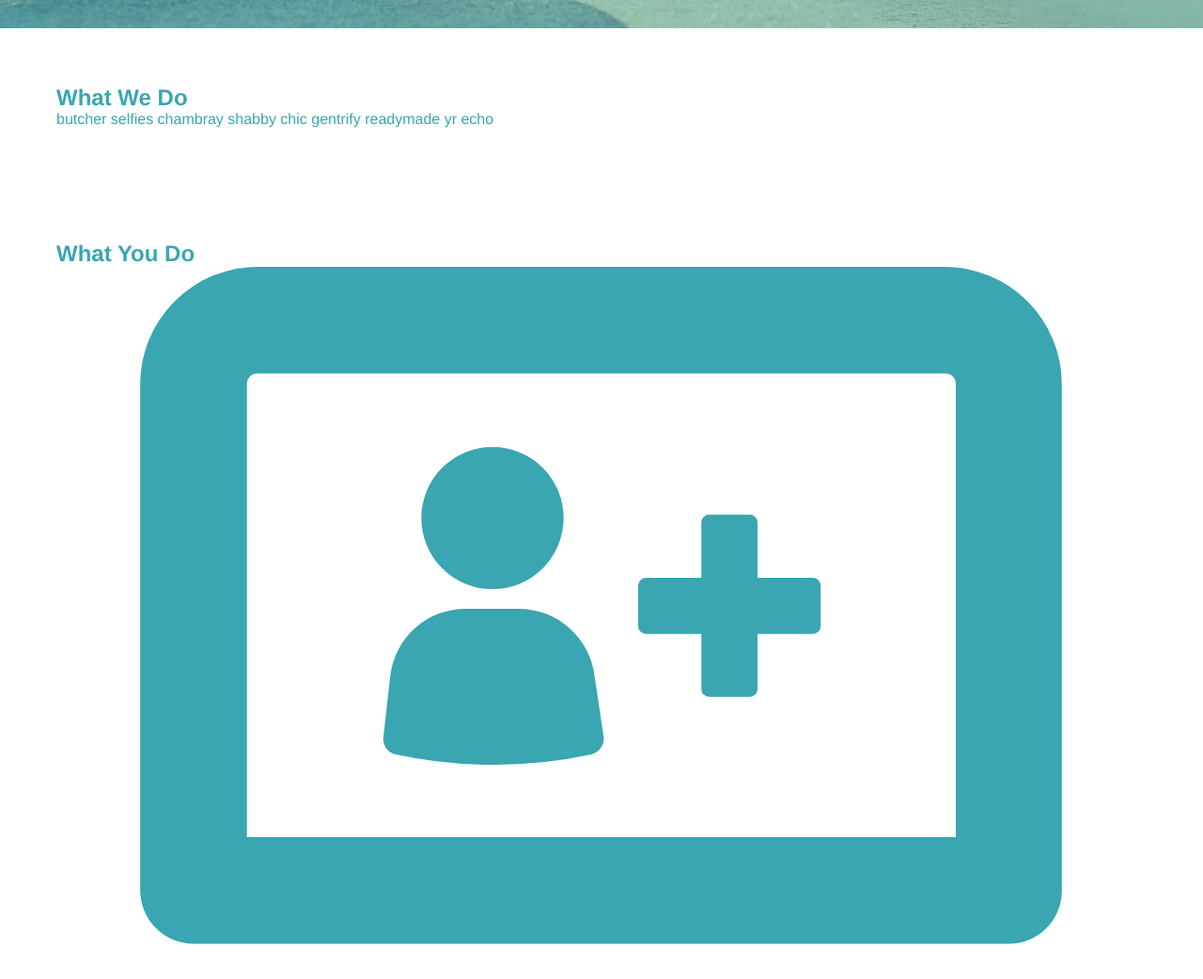
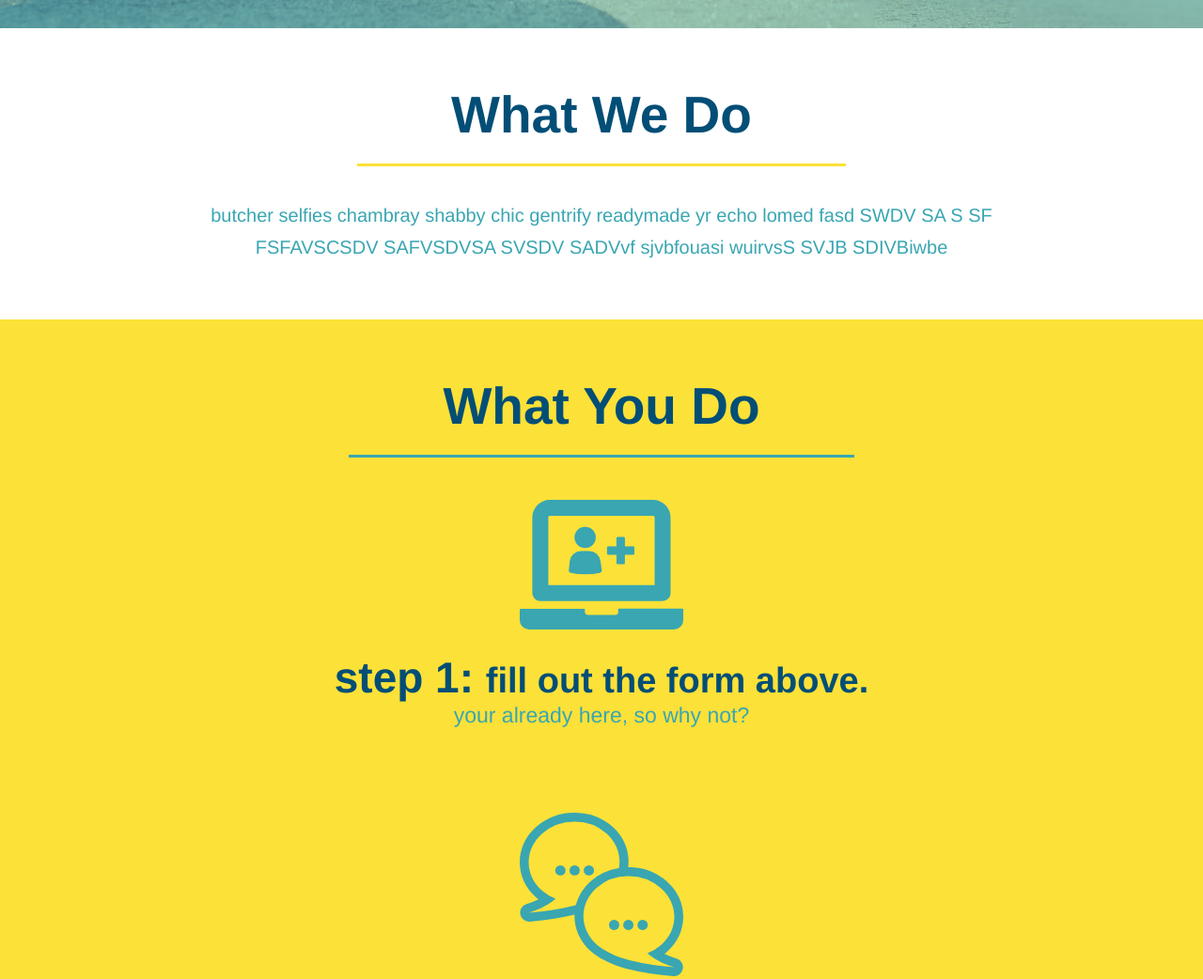
Before and after one commit to Anobregas/run-buddy, a plain HTML site: page index.html in a window 1280 px wide. Shown: the part 652-1694 px from the top of the page at 94% size. Drawn offline with Linux system fonts and the light colour scheme.

Commit message:
what you do files section 4

```diff
--- a/assets/css/style.css
+++ b/assets/css/style.css
@@ -103,3 +103,53 @@ section {
     font-size: 16px;
 }
 /* hero styling end */
+.intro {
+    text-align: center;
+}
+.intro p {
+    line-height: 1.7;
+    color: #39a6b2;
+    width: 80%;
+    font-size: 20px;
+    margin: 0 auto;
+    /*block text centered with margin:0 auto*/
+  }
+  .steps {
+      text-align: center;
+      background: #fce138;
+  }
+  .section-title {
+    font-size: 55px;
+    color: #024e76;
+    margin-bottom: 35px;
+    padding: 0 100px 20px 100px;
+    display: inline-block;
+    border-bottom: 3px solid;
+  }
+
+  .primary-border {
+    border-color: #fce138;
+  }
+
+  .secondary-border {
+    border-color: #39a6b2;
+  }
+  .steps div {
+      margin-bottom: 80px;
+  }
+  .steps img {
+      width: 15%;
+      margin: 10px;
+  }
+  .steps h3 {
+      color: #024e76;
+      font-size: 46px;
+      margin-top: 10px;
+  }
+  .steps p {
+      color: #39a6b2;
+      font-size: 23px;
+  }
+  .steps span {
+      font-size: 38px;
+  }
--- a/index.html
+++ b/index.html
@@ -69,39 +69,41 @@
         <!-- end hero -->
 
         <!-- "what we do" section-->
-        <section id="what-we-do">
-            <h2> What We Do</h2>
+        <section id="what-we-do" class="intro">
+            <h2 class="section-title primary-border">
+                What We Do</h2>
             <p>
-                butcher selfies chambray shabby chic gentrify readymade yr echo
+                butcher selfies chambray shabby chic gentrify readymade yr echo lomed fasd SWDV SA S SF FSFAVSCSDV SAFVSDVSA SVSDV SADVvf sjvbfouasi wuirvsS SVJB SDIVBiwbe
             </p>
         </section>
 
         <!-- "what you do" section -->
-        <section id="what-you-do">
-            <h2>What You Do</h2>
+        <section id="what-you-do" class="steps">
+            <h2 class="section-title secondary-border">
+                What You Do</h2>
 
             <div>
                 <!-- insert this img element -->
                 <img src="./assets/images/step-1.svg" alt="" />
-                <h3>step 1: fill out the form above.</h3>
+                <h3>step 1: <span>fill out the form above.</span></h3>
                 <p>your already here, so why not?</p>
             </div>
 
             <div>
                 <img src="./assets/images/step-2.svg" alt="" />
-                <h3>Step 2: Consult with one of our Trainers.</h3>
+                <h3>Step 2: <span>Consult with one of our Trainers.</span></h3>
                 <p>Are you here to build muscle, lose weight, or just feel good?</p>
             </div>
 
             <div>
                 <img src="./assets/images/step-3.svg" alt="" />
-                <h3>step 3: Get Running.</h3>
+                <h3>step 3: <span>Get Running.</span></h3>
                 <p>Hit the ground running (literally) once your trainer lays out your plan.</p>
             </div>
 
             <div>
                 <img src="./assets/images/step-4.svg" alt="" />
-                <h3>Step 4: See Results.</h3>
+                <h3>Step 4: <span>Results.</span></h3>
                 <p>Bi-weekly checkins with your trainer will keep you focused.</p>
             </div>
         </section>
```
